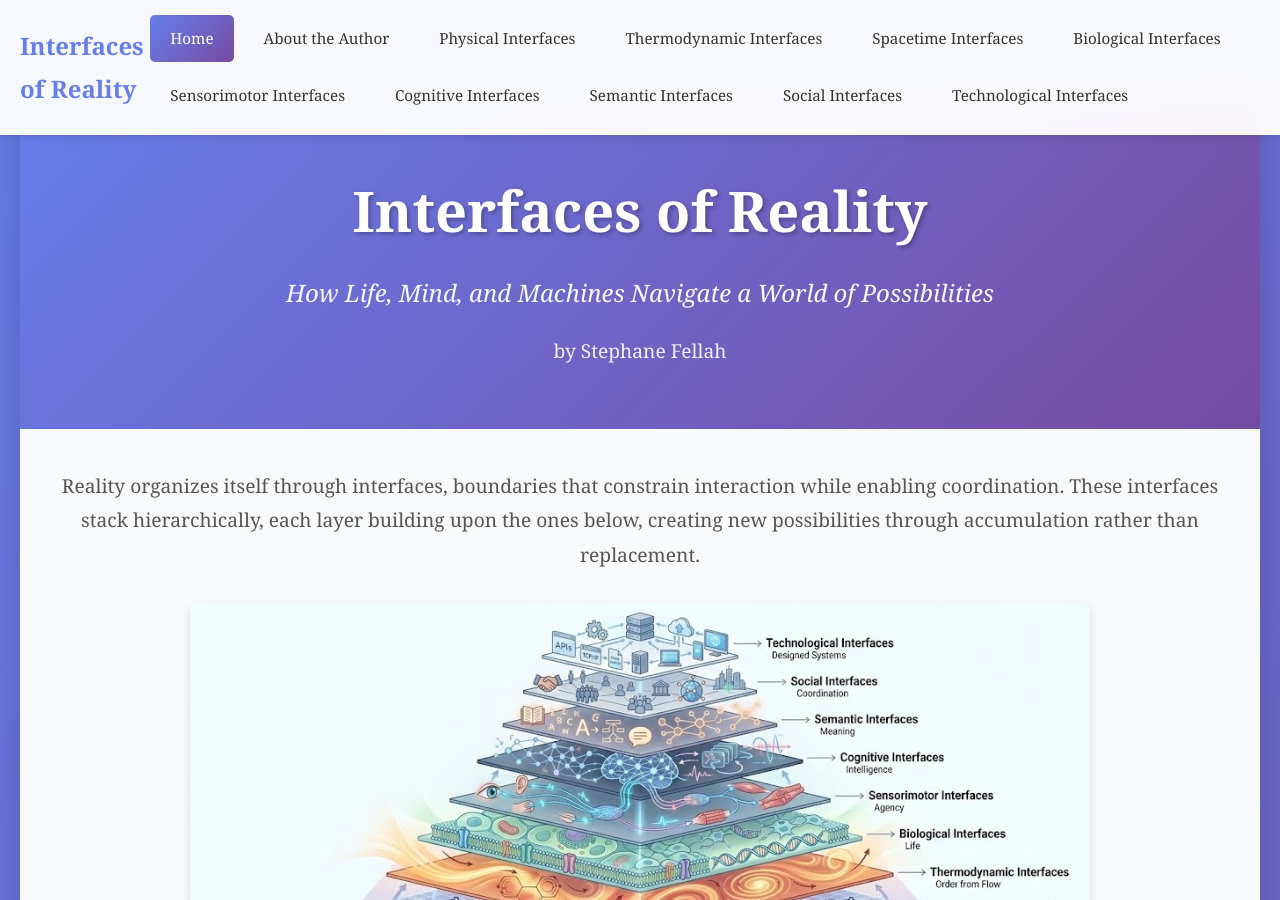
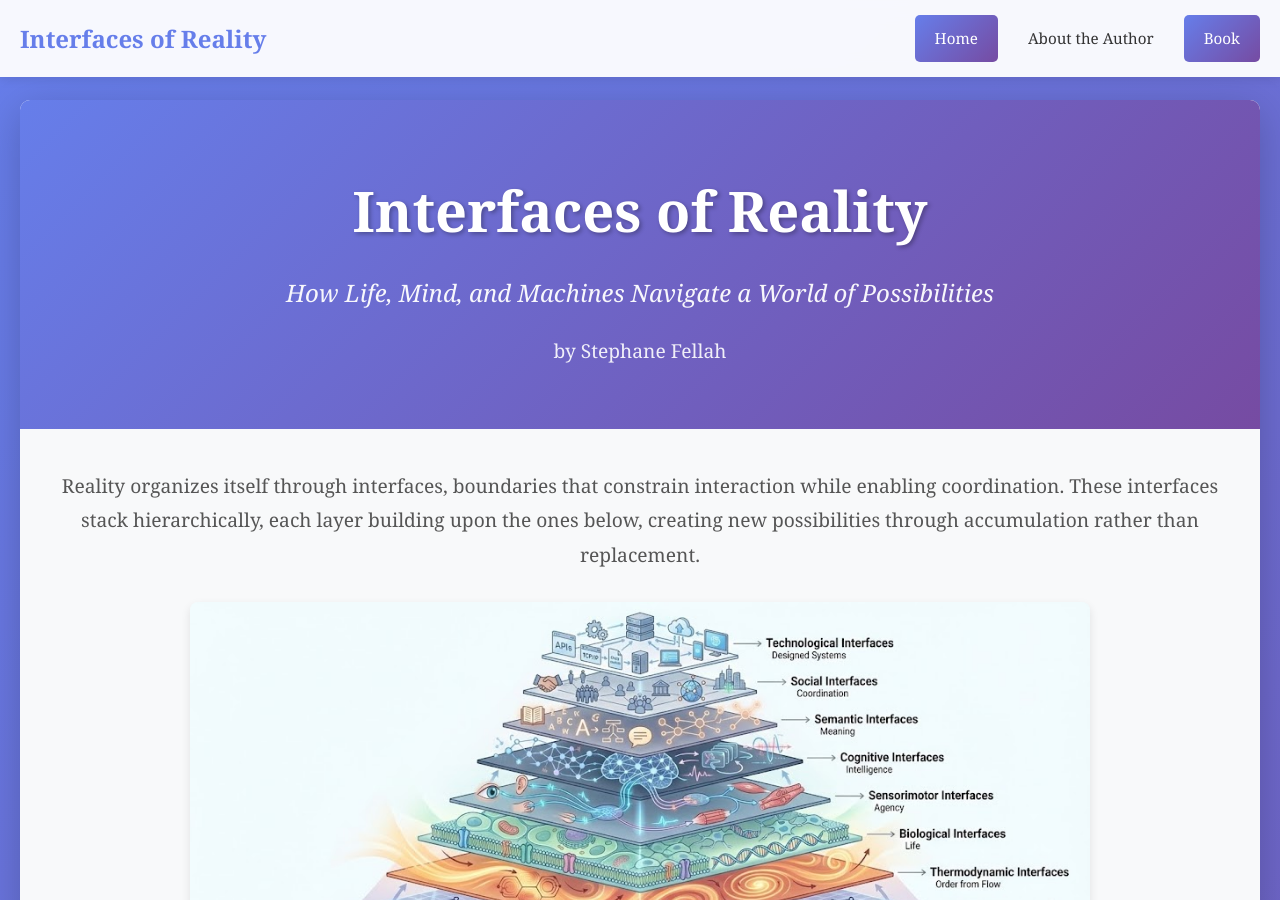
Before and after one commit to fellahst/interfaces_of_reality_book, a Jekyll site: the page built from docs/index.md, in a window 1280 px wide and 900 px high. Built offline with Jekyll 4.4.1, drawn with Linux system fonts in a browser that asks for light colours.

Commit message:
updated navigation bar

```diff
--- a/docs/_config.yml
+++ b/docs/_config.yml
@@ -35,21 +35,5 @@ navigation:
     url: /
   - title: About the Author
     url: /about-author.html
-  - title: Physical Interfaces
-    url: /layer-01-physical.html
-  - title: Thermodynamic Interfaces
-    url: /layer-02-thermodynamic.html
-  - title: Spacetime Interfaces
-    url: /layer-03-spacetime.html
-  - title: Biological Interfaces
-    url: /layer-04-biological.html
-  - title: Sensorimotor Interfaces
-    url: /layer-05-sensorimotor.html
-  - title: Cognitive Interfaces
-    url: /layer-06-cognitive.html
-  - title: Semantic Interfaces
-    url: /layer-07-semantic.html
-  - title: Social Interfaces
-    url: /layer-08-social.html
-  - title: Technological Interfaces
-    url: /layer-09-technological.html
+  - title: Book
+    url: /
```
